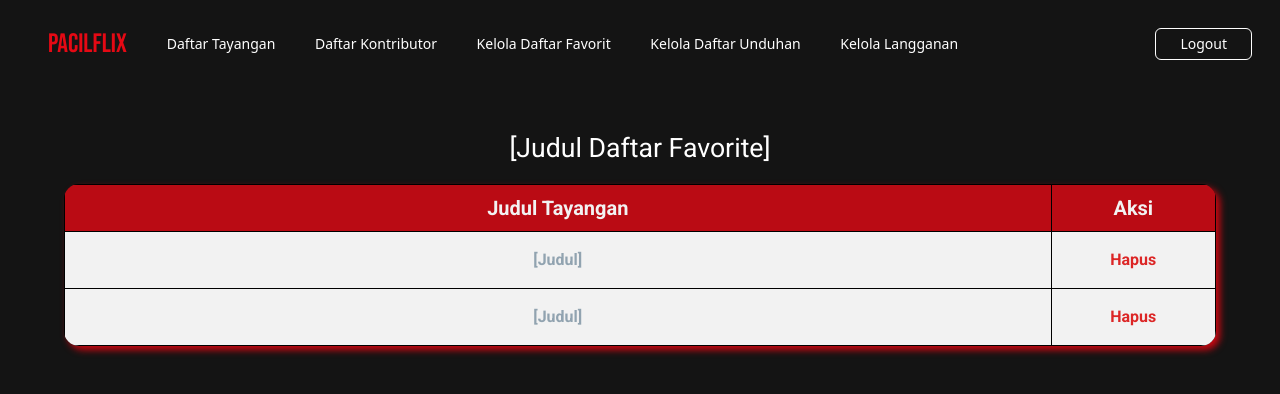
After one commit to KenishaJazlyn/basdat, a Django app: page /favorite/detail/1/ in a window 1280 px wide. The commit adds this page. Shown: the top 394 px of the page. Run offline with Django 4.2, Linux system fonts and the light colour scheme; lists and menus that the app fills with data are empty; some libraries are stand-ins or nearby versions.

Commit message:
Update daftar favorite

```diff
--- /dev/null
+++ b/favorite/templates/list_tayangan_fav.html
@@ -0,0 +1,73 @@
+{% extends 'base.html' %}
+{% load static %}
+
+{% block meta %}
+<head>
+    <link href='https://fonts.googleapis.com/css?family=Playfair Display' rel='stylesheet'>
+    <title> Daftar favorite</title>
+    <style>
+        .page-title{
+            text-align: center;
+            margin-top: 20px;
+            margin-bottom: 20px;
+            font-family: Roboto;
+            font-size: 20pt;
+        }
+        .list-favorite{
+            border-collapse: collapse;
+            width: 100%;
+            font-family:Roboto;
+            border-radius: 15px;
+            overflow:hidden;
+            box-shadow: 4px 4px 7px #cd0711;
+
+        }
+        .list-favorite th,
+        .list-favorite td {
+            border: 0.5px solid black;
+            padding: 8px;
+            text-align: center;
+        }
+        .list-favorite thead {
+            background-color: #ba0b14;
+            color:#f2f2f2;
+            font-size: 15pt;
+        }
+        .list-favorite tbody {
+            background-color: #f2f2f2;
+            color:#91A3B0;
+            font-size: 12pt;
+        }
+    </style>
+</head>
+{% endblock meta %}
+
+{% block content %}
+<body>
+    <h1 class="page-title">[Judul Daftar Favorite]</h1>
+    <table class="list-favorite">
+        <thead>
+            <tr>
+              <th style="width: 60%;">Judul Tayangan</th>
+              <th style="width: 10%;">Aksi</th>
+            </tr>
+        </thead>
+        <tbody>
+            <tr>
+                <th>[Judul]</th>
+                <th>
+                <button class="hover:bg-primary-400 text-red-600 font-bold py-2 px-4 rounded">
+                  Hapus
+                </button></th>
+            </tr>
+            <tr>
+              <th>[Judul]</th>
+              <th>
+                <button class="hover:bg-primary-400 text-red-600 font-bold py-2 px-4 rounded">
+                Hapus
+              </button></th>
+            </tr>
+        </tbody>
+    </table>
+</body>
+{% endblock content %}
--- a/favorite/urls.py
+++ b/favorite/urls.py
@@ -1,10 +1,11 @@
 from django.contrib import admin
 from django.urls import path
 
-from favorite.views import show_favorite
+from favorite.views import show_favorite, show_list_favorite
 
 app_name = 'favorite'
 
 urlpatterns = [
-    path('', show_favorite, name='show_favorite')
+    path('detail/<int:id>/', show_favorite, name='show_favorite'),
+    path('', show_list_favorite , name='show_list_favorite')
 ]
--- a/favorite/views.py
+++ b/favorite/views.py
@@ -1,5 +1,7 @@
 from django.shortcuts import render
 
 # Create your views here.
-def show_favorite(request):
-    return render(request, 'list_favorite.html')
+def show_favorite(request, id):
+    return render(request, 'list_tayangan_fav.html')
+def show_list_favorite(request):
+    return render(request, 'list_fav.html')
--- a/templates/navbarPengguna.html
+++ b/templates/navbarPengguna.html
@@ -19,7 +19,7 @@
           <a href="{% url 'kontributor:show_kontributor' %}" class="block  lg:inline-block lg:mt-0 text-primary-500 hover:text-white ml-5 mr-4 mb-4">
             Daftar Kontributor
           </a>
-          <a href="{% url 'favorite:show_favorite' %}" class="block  lg:inline-block lg:mt-0 text-primary-500 hover:text-white ml-5 mr-4 mb-4">
+          <a href="{% url 'favorite:show_list_favorite' %}" class="block  lg:inline-block lg:mt-0 text-primary-500 hover:text-white ml-5 mr-4 mb-4">
             Kelola Daftar Favorit
           </a>
           <a href="{% url 'download:show_download' %}" class="block  lg:inline-block lg:mt-0 text-primary-500 hover:text-white ml-5 mr-4 mb-4">
```
Also changed, not shown: favorite/templates/list_fav.html (renamed from favorite/templates/list_favorite.html, +6 -2 lines).
